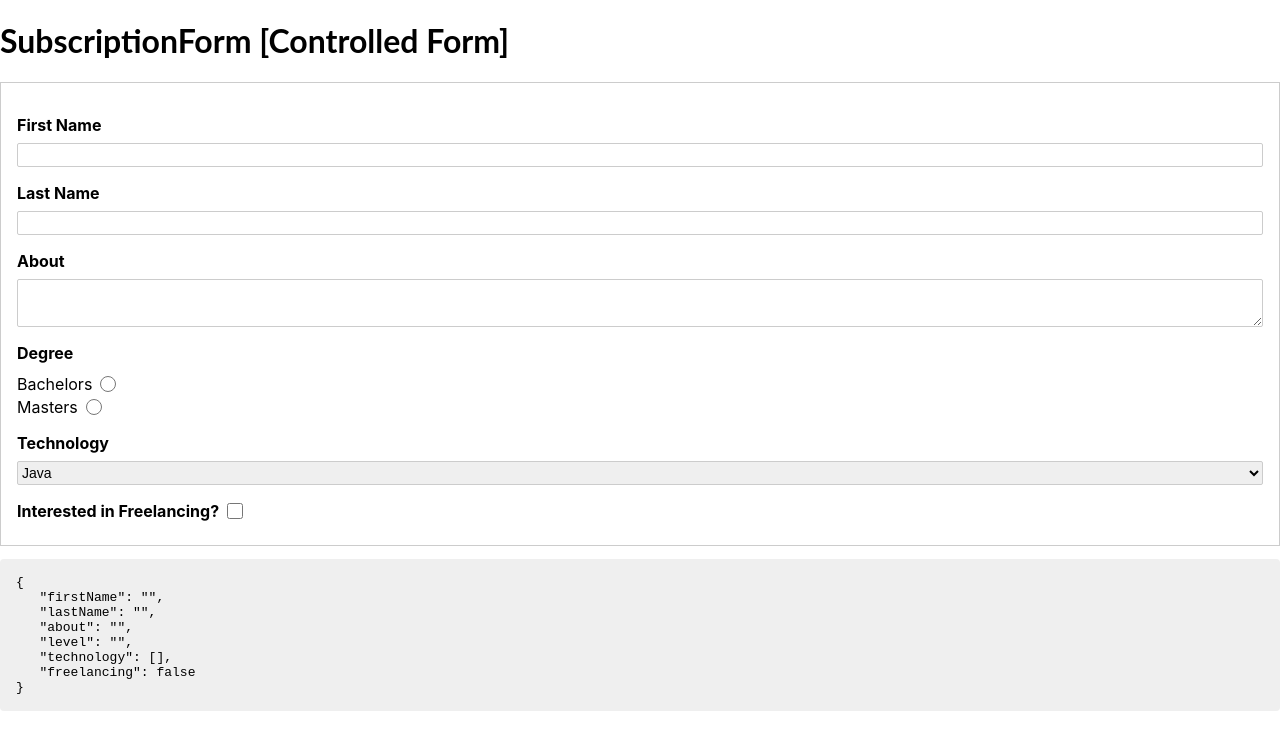
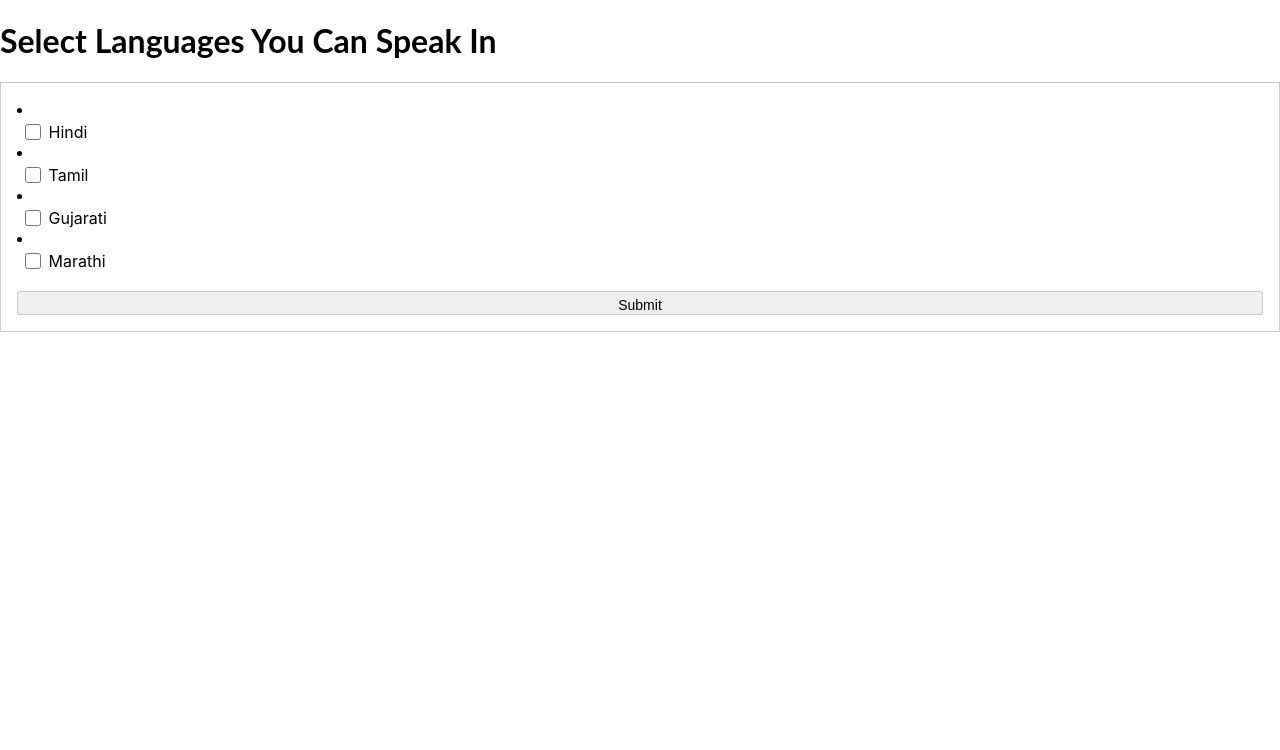
Before and after one commit to ratnappatel/FrontEndWorkspace, a React (Create React App) app in the folder HCL_ReactJS/react-forms/: page / in a window 1280 px wide. Shown: the top 750 px of the page. Built offline with nearby package versions, Linux system fonts and the light colour scheme.

Commit message:
MultipleCheckBox

```diff
--- a/HCL_ReactJS/react-forms/src/App.js
+++ b/HCL_ReactJS/react-forms/src/App.js
@@ -2,15 +2,18 @@
 import './App.css';
 //import BasicForm from './forms/BasicForm';
 //import RegistrationForm from './forms/RegistrationForm';
-import SubscriptionForm from './forms/SubscriptionForm';
+//import SubscriptionForm from './forms/SubscriptionForm';
+import MultipleCheckBox from './MultipleCheckBox';
 
 function App() {
   return (
     <div>
      {/*  <BasicForm/>
       <hr></hr>
-      <RegistrationForm/> */}
-      <SubscriptionForm/>
+      <RegistrationForm/>
+      <SubscriptionForm/>*/}
+      <MultipleCheckBox/>
+
     </div>
   );
 }
--- /dev/null
+++ b/HCL_ReactJS/react-forms/src/MultipleCheckBox.js
@@ -0,0 +1,55 @@
+import React, { Component } from 'react'
+
+export default class MultipleCheckBox extends Component {
+    constructor(props) {
+        super(props);
+        this.state = {
+          categories: [
+            {id: 1, value: "Hindi"},
+            {id: 2, value: "Tamil"},
+            {id: 3, value: "Gujarati"},
+            {id: 4, value: "Marathi"}
+          ],
+          checkedItems: new Map()
+        };
+    }
+    handleChange=(event)=> {
+        var isChecked = event.target.checked;  // either true OR false
+        var item = event.target.value;
+
+        this.setState(prevState => ({ checkedItems: prevState.checkedItems.set(item, isChecked) }));
+  }
+
+  handleSubmit=(event)=> {
+    console.log(this.state.checkedItems);
+    event.preventDefault();
+  }
+
+  render() {
+    return (
+        <div>
+            <h1> Select Languages You Can Speak In </h1>
+
+            <form onSubmit={this.handleSubmit}>
+            {
+                this.state.categories.map(item => (
+                <li key={item.id}>
+                    <label>
+                    <input
+                        type="checkbox"
+                        value={item.id}
+                        onChange={this.handleChange}
+                    /> {item.value}
+                     </label>
+                </li>
+                ))
+            }
+
+            <br/>
+            <input type="submit" value="Submit" />
+            </form>
+
+        </div>
+    )
+  }
+}
```
